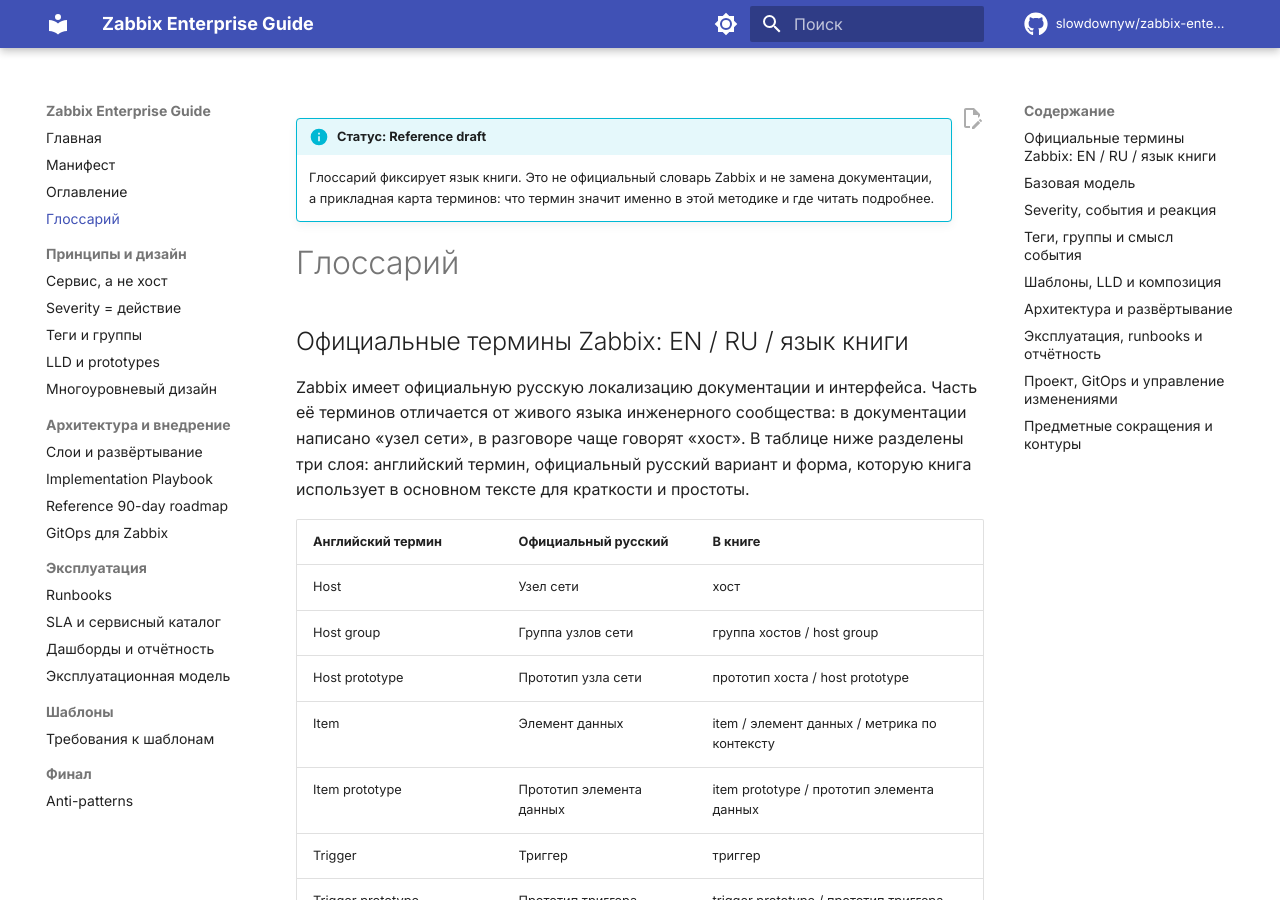
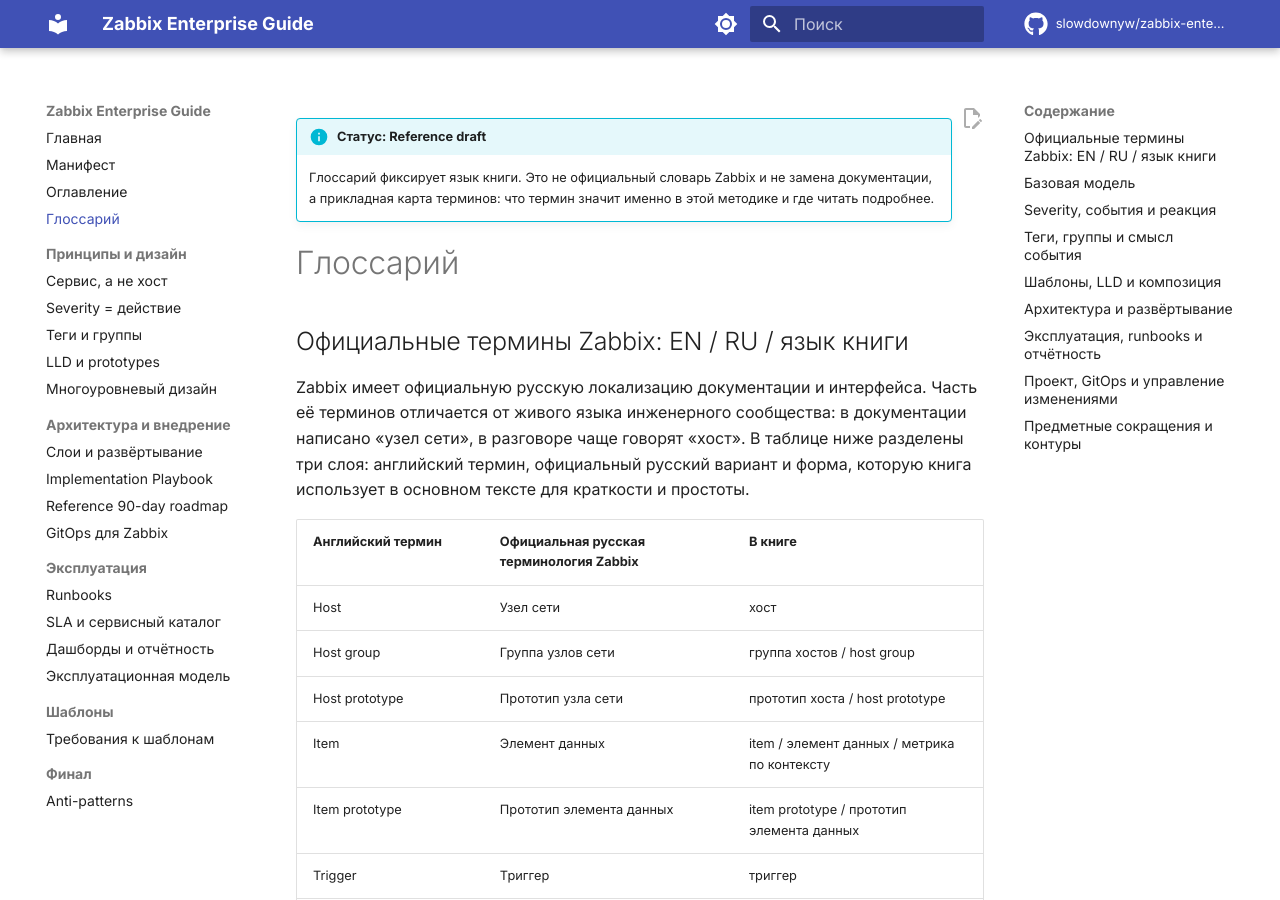
Before and after one commit to slowdownyw/zabbix-enterprise-guide, an MkDocs documentation site: the page built from docs/glossary.md, in a window 1280 px wide and 900 px high. Built offline with MkDocs 1.6.1 and Material for MkDocs 9.7.7, drawn with Linux system fonts in a browser that asks for light colours; comment, search, counter and statistics services are not loaded.

Commit message:
alpha-v04-host-wide

```diff
--- a/docs/glossary.md
+++ b/docs/glossary.md
@@ -7,7 +7,7 @@
 
 Zabbix имеет официальную русскую локализацию документации и интерфейса. Часть её терминов отличается от живого языка инженерного сообщества: в документации написано «узел сети», в разговоре чаще говорят «хост». В таблице ниже разделены три слоя: английский термин, официальный русский вариант и форма, которую книга использует в основном тексте для краткости и простоты.
 
-| Английский термин | Официальный русский | В книге |
+| Английский термин | Официальная русская терминология Zabbix | В книге |
 |---|---|---|
 | Host | Узел сети | хост |
 | Host group | Группа узлов сети | группа хостов / host group |
```
